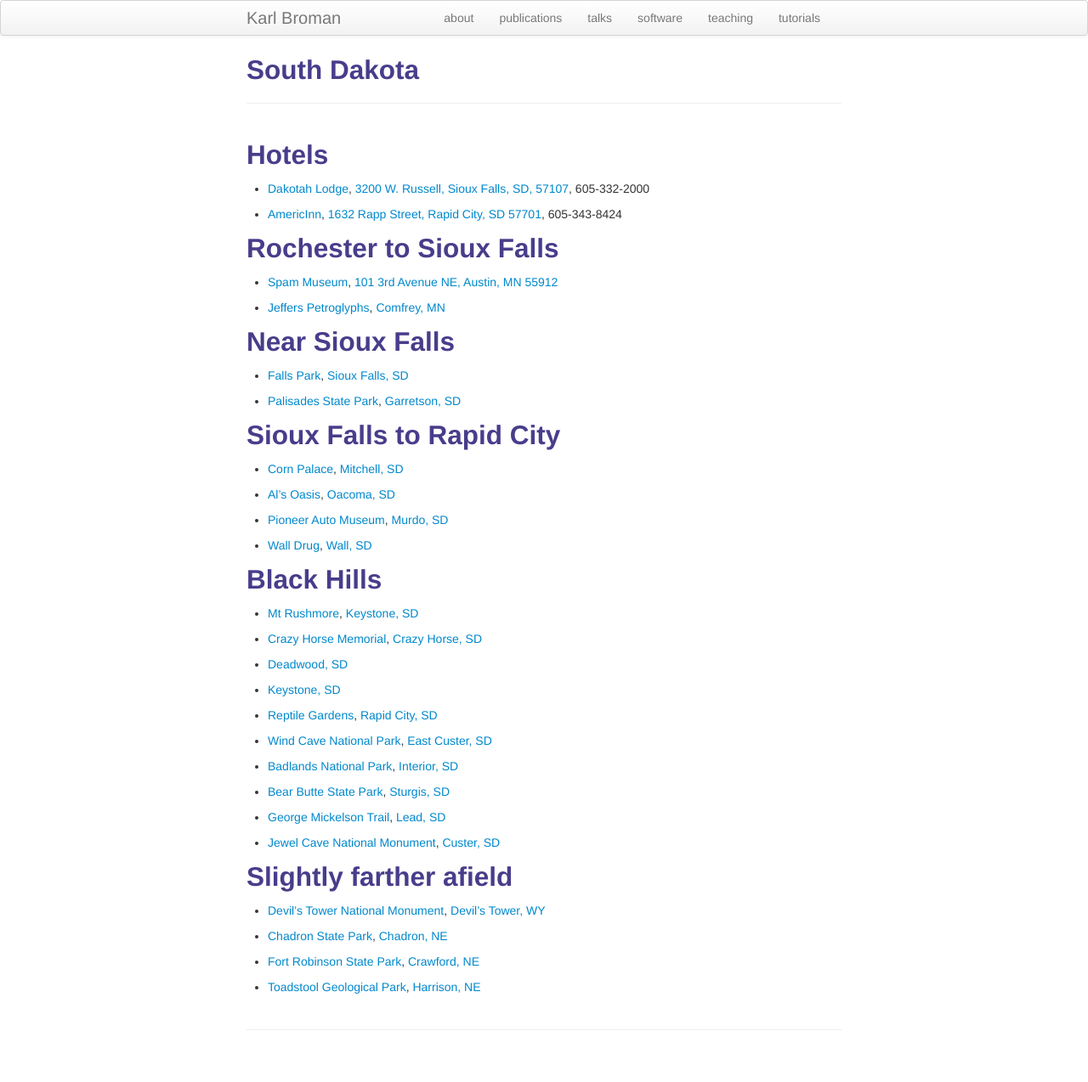
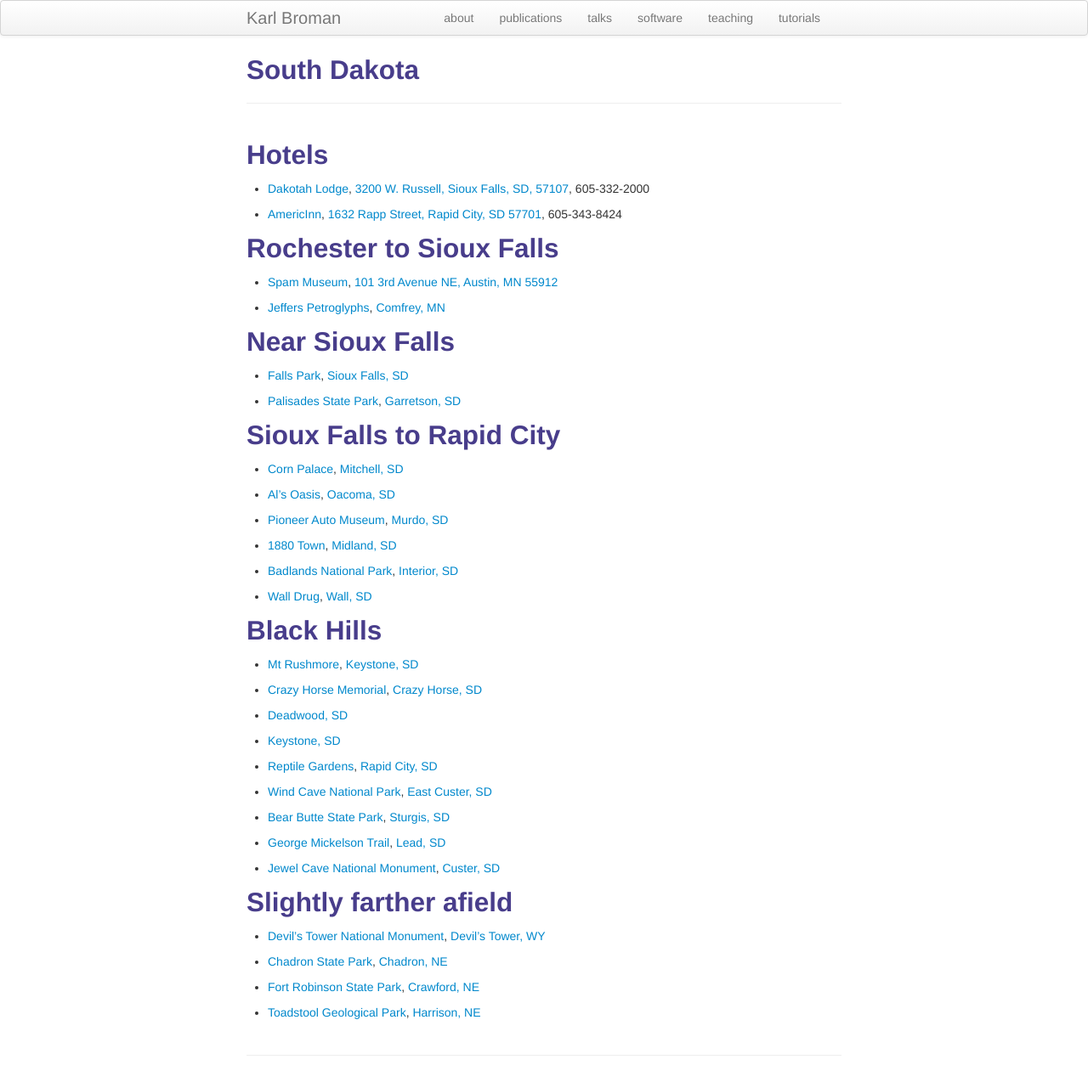
Before and after one commit to kbroman/kbroman.github.io, a Jekyll site: the page built from pages/sd.md, in a window 1280 px wide. Shown: the whole page at 85% size. Built offline with Jekyll 4.4.1, drawn with Linux system fonts in a browser that asks for light colours; before the commit the page ends 1244 px from its top, so only the background shows below that.

Commit message:
pages/sd: 1880 Town; move Badlands to between Sioux Falls & Rapid City

```diff
--- a/pages/sd.md
+++ b/pages/sd.md
@@ -36,6 +36,10 @@
 
 - [Pioneer Auto Museum](http://www.pioneerautoshow.com/), [Murdo, SD](https://goo.gl/maps/CC15MMhXFU92)
 
+- [1880 Town](http://www.1880town.com/), [Midland, SD](https://goo.gl/maps/cr5fXKiUZqM2)
+
+- [Badlands National Park](https://www.nps.gov/badl/index.htm), [Interior, SD](https://goo.gl/maps/QUyALPCfoKL2)
+
 - [Wall Drug](http://www.walldrug.com/), [Wall, SD](https://goo.gl/maps/7J8WgqNVdAJ2)
 
 
```
Also changed, not shown: other parts of pages/sd.md (+0 -2 lines).
